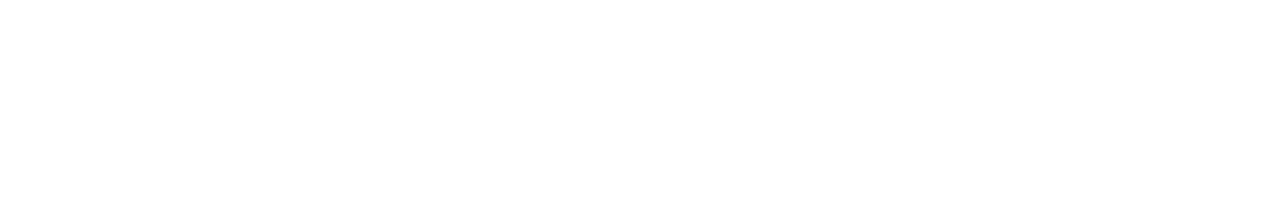
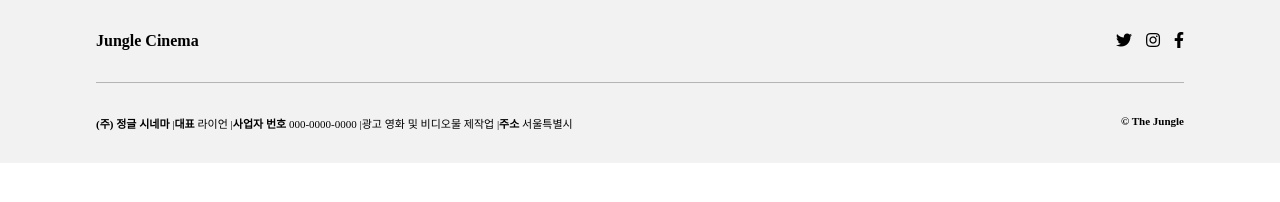
Before and after one commit to jae04099/MS-Project, a plain HTML site: page final_test/final_1/index.html in a window 1280 px wide. Drawn offline with Linux system fonts and the light colour scheme.

Commit message:
fin footer markup

```diff
--- a/final_test/final_1/index.html
+++ b/final_test/final_1/index.html
@@ -1,12 +1,45 @@
 <!DOCTYPE html>
 <html lang="ko">
+
 <head>
     <meta charset="UTF-8">
     <meta http-equiv="X-UA-Compatible" content="IE=edge">
     <meta name="viewport" content="width=device-width, initial-scale=1.0">
-    <title></title>
+    <link rel="stylesheet" href="https://use.fontawesome.com/releases/v5.15.4/css/all.css" integrity="sha384-DyZ88mC6Up2uqS4h/KRgHuoeGwBcD4Ng9SiP4dIRy0EXTlnuz47vAwmeGwVChigm" crossorigin="anonymous">
+    <link rel="stylesheet" href="style.css">
+    <title>First Final Project</title>
 </head>
+
 <body>
+    <main></main>
+    <footer>
+        <div class="top">
+            <span class="logo bold">Jungle Cinema</span>
+            <ul class="sns_wrap">
+                <li>
+                    <i class="fab fa-twitter"></i>
+                </li>
+                <li>
+                    <i class="fab fa-instagram"></i>
+                </li>
+                <li>
+                    <i class="fab fa-facebook-f"></i>
+                </li>
+            </ul>
+        </div>
+        <div class="bottom">
+            <ul>
+                <li><span class="bold">(주) 정글 시네마</span> | </li>
+                <li><span class="bold">대표</span> 라이언 | </li>
+                <li><span class="bold">사업자 번호</span> 000-0000-0000 | </li>
+                <li>광고 영화 및 비디오물 제작업 | </li>
+                <li><span class="bold">주소</span> 서울특별시</li>
+            </ul>
+            <span class="company bold">© The Jungle</span>
+        </div>
+    </footer>
+</body>
 
-</body>
 </html>
+
+<!-- f2f2f2 -->
--- /dev/null
+++ b/final_test/final_1/style.css
@@ -0,0 +1,50 @@
+* {
+    box-sizing: border-box;
+    margin: 0;
+    padding: 0;
+    text-decoration: none;
+    list-style: none;
+}
+
+body {
+    width: 100vw;
+    height: 100vh;
+}
+
+footer {
+    background-color: #f2f2f2;
+    display: flex;
+    flex-direction: column;
+    padding: 0 6rem;
+}
+.top {
+    /* background-color: aquamarine; */
+    display: flex;
+    align-items: center;
+    padding: 2rem 0;
+    justify-content: space-between;
+    border-bottom: 0.7px solid #b4b4b4;
+}
+.sns_wrap {
+    display: flex;
+}
+.sns_wrap > li {
+    padding: 0 7px;
+}
+.sns_wrap > li:last-child {
+    padding-right: 0;
+}
+.bottom {
+    /* background-color: bisque; */
+    display: flex;
+    justify-content: space-between;
+    font-size: 11px;
+    padding: 2rem 0;
+}
+
+.bottom > ul {
+    display: flex;
+}
+.bold {
+    font-weight: bold;
+}
```
Also changed, not shown: final_test/final_1/style.scss (deleted).
